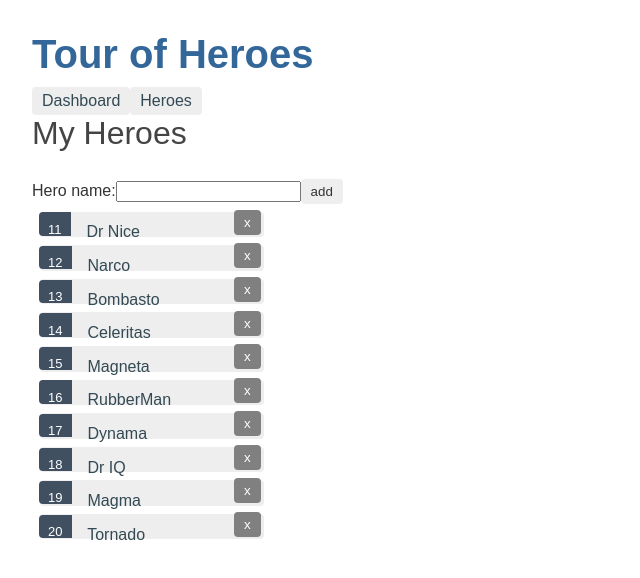
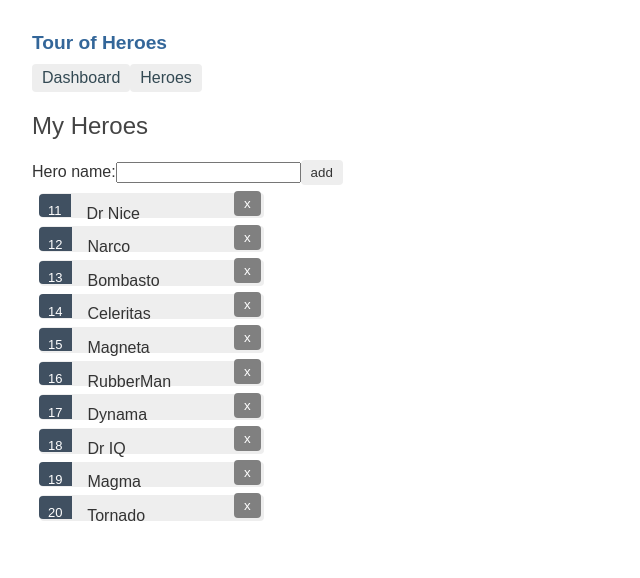
Before and after one commit to gleiderr/react-tour-of-heroes, a React (Create React App) app: page /heroes in a window 1280 px wide. Shown: the top 578 px of the page, without its empty margins (0-640 px from the left). Built offline with nearby package versions, Linux system fonts and the light colour scheme.

Commit message:
App.module.css

```diff
--- a/src/App.js
+++ b/src/App.js
@@ -5,17 +5,21 @@ import { BrowserRouter as Router, Switch, Route, Link } from 'react-router-dom';
 import { HeroDetail } from './HeroDetail';
 import { Heroes } from './Heroes';
 
-import './App.css';
+import { a, h1, nav } from './styles/App.module.css';
 
 function App() {
   const title = 'Tour of Heroes';
   return (
     <>
       <Router>
-        <h1>{title}</h1>
-        <nav>
-          <Link to='/dashboard'>Dashboard</Link>
-          <Link to='/heroes'>Heroes</Link>
+        <h1 className={h1}>{title}</h1>
+        <nav className={nav}>
+          <Link className={a} to='/dashboard'>
+            Dashboard
+          </Link>
+          <Link className={a} to='/heroes'>
+            Heroes
+          </Link>
         </nav>
         <Switch>
           <Route exact path='/'>
--- a/src/App.css
+++ b/src/styles/App.module.css
@@ -1,14 +1,14 @@
 /* AppComponent's private CSS styles */
-h1 {
+.h1 {
   font-size: 1.2em;
   margin-bottom: 0;
 }
-h2 {
+.h2 {
   font-size: 2em;
   margin-top: 0;
   padding-top: 0;
 }
-nav a {
+.nav .a {
   padding: 5px 10px;
   text-decoration: none;
   margin-top: 10px;
@@ -16,14 +16,14 @@ nav a {
   background-color: #eee;
   border-radius: 4px;
 }
-nav a:visited,
-a:link {
+.nav .a:visited,
+.a:link {
   color: #334953;
 }
-nav a:hover {
+.nav .a:hover {
   color: #039be5;
   background-color: #cfd8dc;
 }
-nav a.active {
+.nav .a.active {
   color: #039be5;
 }
--- a/src/styles/HeroDetail.module.css
+++ b/src/styles/HeroDetail.module.css
@@ -3,7 +3,7 @@
   display: inline-block;
   width: 3em;
   margin: 0.5em 0;
-  []color: #607d8b;
+  color: #607d8b;
   font-weight: bold;
 }
 .input {
```
